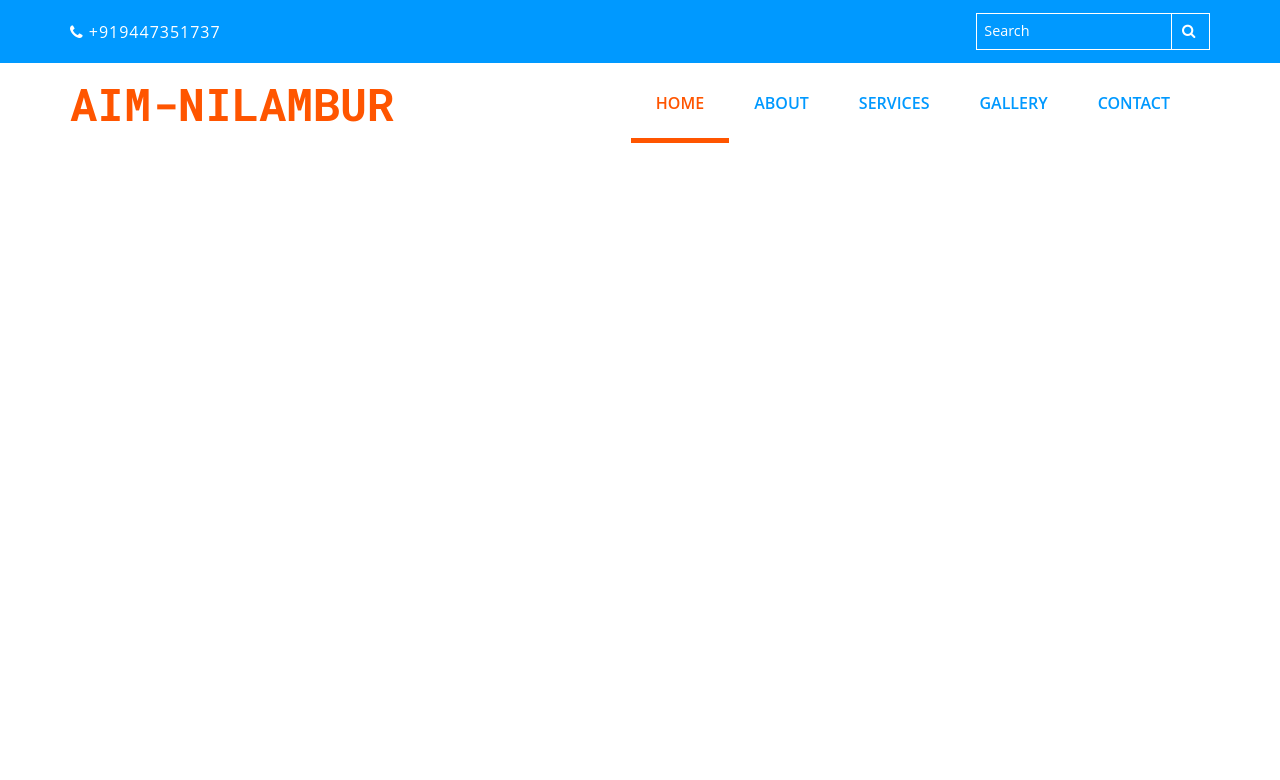
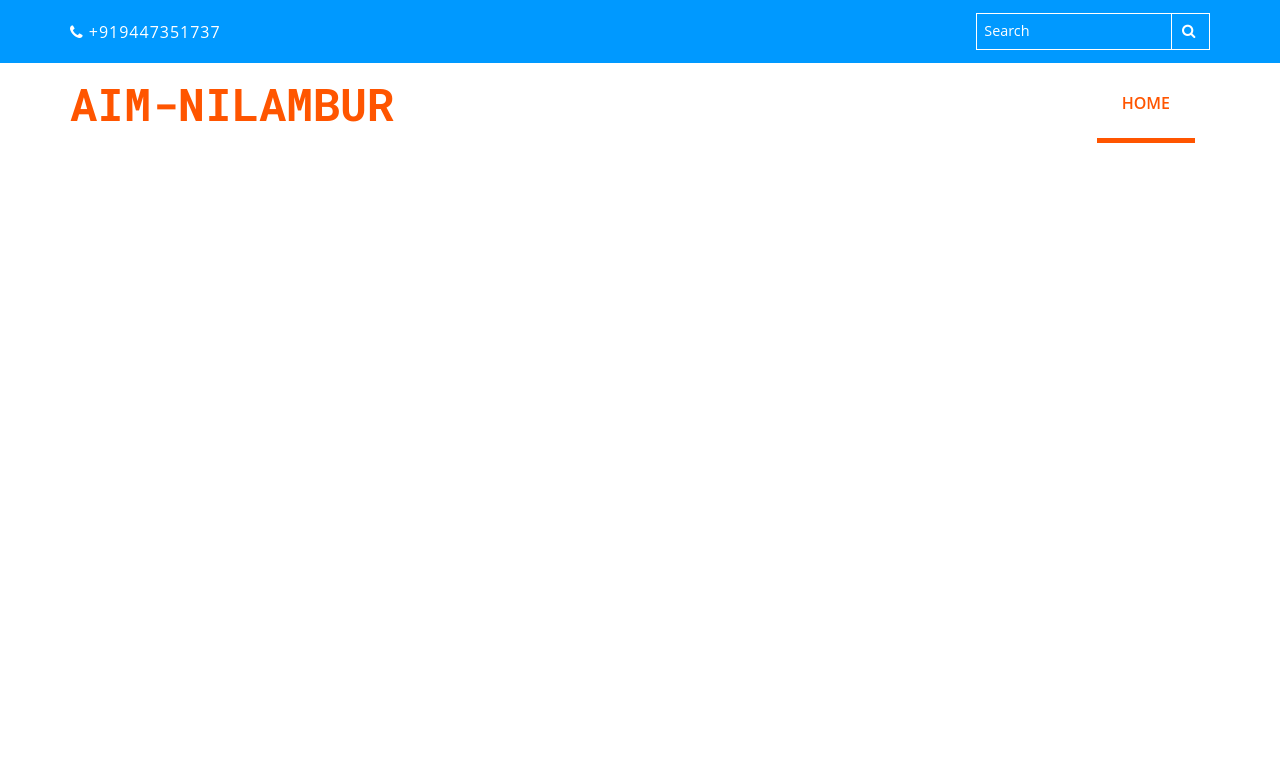
Before and after one commit to abckeralam/aimnilambur.github.io, a plain HTML site: page quiz.html in a window 1280 px wide. Shown: the top 780 px of the page. Drawn offline with Linux system fonts and the light colour scheme.

Commit message:
Update quiz.html

```diff
--- a/quiz.html
+++ b/quiz.html
@@ -56,10 +56,7 @@ Smartphone Compatible web template, free webdesigns for Nokia, Samsung, LG, Sony
 			<div class="collapse navbar-collapse" id="myNavbar">
 				<ul class="nav navbar-nav link-effect">
 					<li class="active"><a href="index.html">Home</a></li>
-					<li><a href="#about" class="scroll">about</a></li>
-					<li><a href="#services" class="scroll">Services</a></li>
-					<li><a href="#gallery" class="scroll">gallery</a></li>
-					<li><a href="#contact" class="scroll">Contact</a></li>
+
 				</ul>
 			</div>
 		</div>
@@ -100,7 +97,7 @@ Smartphone Compatible web template, free webdesigns for Nokia, Samsung, LG, Sony
 		<div class="mock-agileits-title">
 				<h3>PRELIMINARY EXAMINATION PLUS TWO LEVEL</h3>
 			</div>
-			<iframe src="https://docs.google.com/forms/d/e/1FAIpQLSfdDKKTySOmdHn1TQ_qXgxCeAQK_xbEEu6h-XkC_eW5ytbilw/viewform?embedded=true" width="640" height="6240" frameborder="0" marginheight="0" marginwidth="0">Loading…</iframe>
+			<iframe src="https://docs.google.com/forms/d/e/1FAIpQLSeXMO58FGn7Dv8GUFrJjX0P1TvboaNP0EYb4C3D2YIwlP-DiA/viewform?embedded=true" width="640" height="30190" frameborder="0" marginheight="0" marginwidth="0">Loading…</iframe>
 			<div>
 			<h1>THANK YOU</h1>
 			</div>
```
